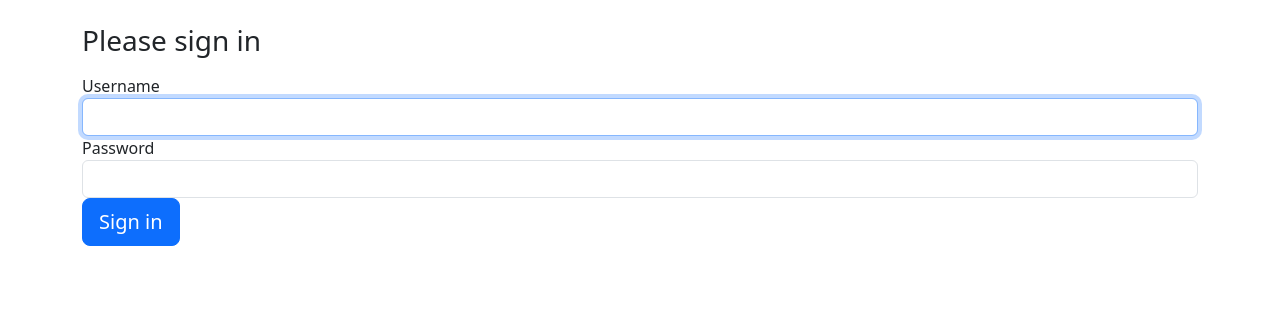
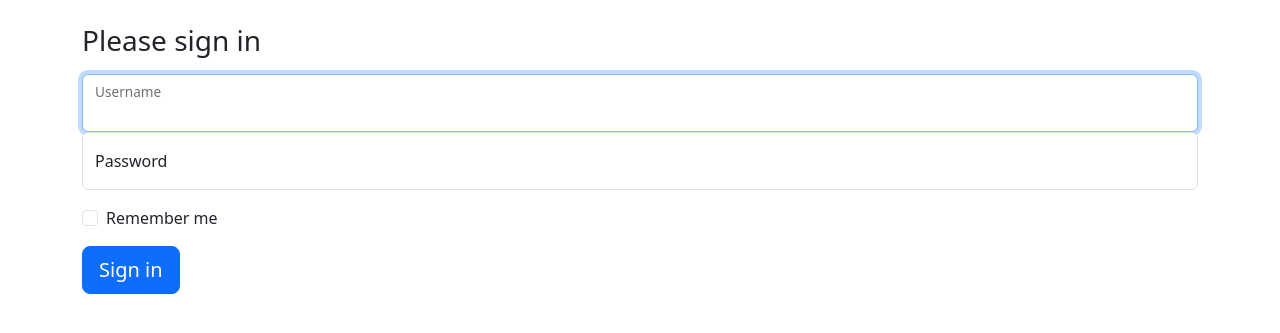
Before and after one commit to marijahavaic/Codeshare, a Symfony app: template templates/security/login.html.twig in a window 1280 px wide. Shown: the part 73-406 px from the top of the page. Run offline with Twig, Linux system fonts and the light colour scheme; the template is opened without the code that fills it, so the values that code supplies are empty; some libraries are stand-ins or nearby versions.

Commit message:
style login avec bootstrap

```diff
--- a/templates/security/login.html.twig
+++ b/templates/security/login.html.twig
@@ -15,10 +15,26 @@
     {% endif %}
 
     <h1 class="h3 mb-3 font-weight-normal">Please sign in</h1>
-    <label for="inputUsername">Username</label>
+    {# <label for="inputUsername">Username</label>
     <input type="text" value="{{ last_username }}" name="username" id="inputUsername" class="form-control" autocomplete="username" required autofocus>
     <label for="inputPassword">Password</label>
-    <input type="password" name="password" id="inputPassword" class="form-control" autocomplete="current-password" required>
+    <input type="password" name="password" id="inputPassword" class="form-control" autocomplete="current-password" required> #}
+
+     <div class="form-floating">
+        <input type="text" class="form-control" value="{{ last_username }}" name="username" id="floatingInput" placeholder="Username" autofocus>
+        <label for="floatingInput">Username</label>
+    </div>
+    <div class="form-floating">
+        <input type="password" name="password" class="form-control" id="floatingPassword" placeholder="Password" autocomplete="current-password" required>
+        <label for="floatingPassword">Password</label>
+    </div>
+
+   <div class="form-check text-start my-3">
+      <input class="form-check-input" type="checkbox" value="remember-me" id="flexCheckDefault">
+      <label class="form-check-label" for="flexCheckDefault">
+        Remember me
+      </label>
+    </div>
 
     <input type="hidden" name="_csrf_token"
            value="{{ csrf_token('authenticate') }}"
```
